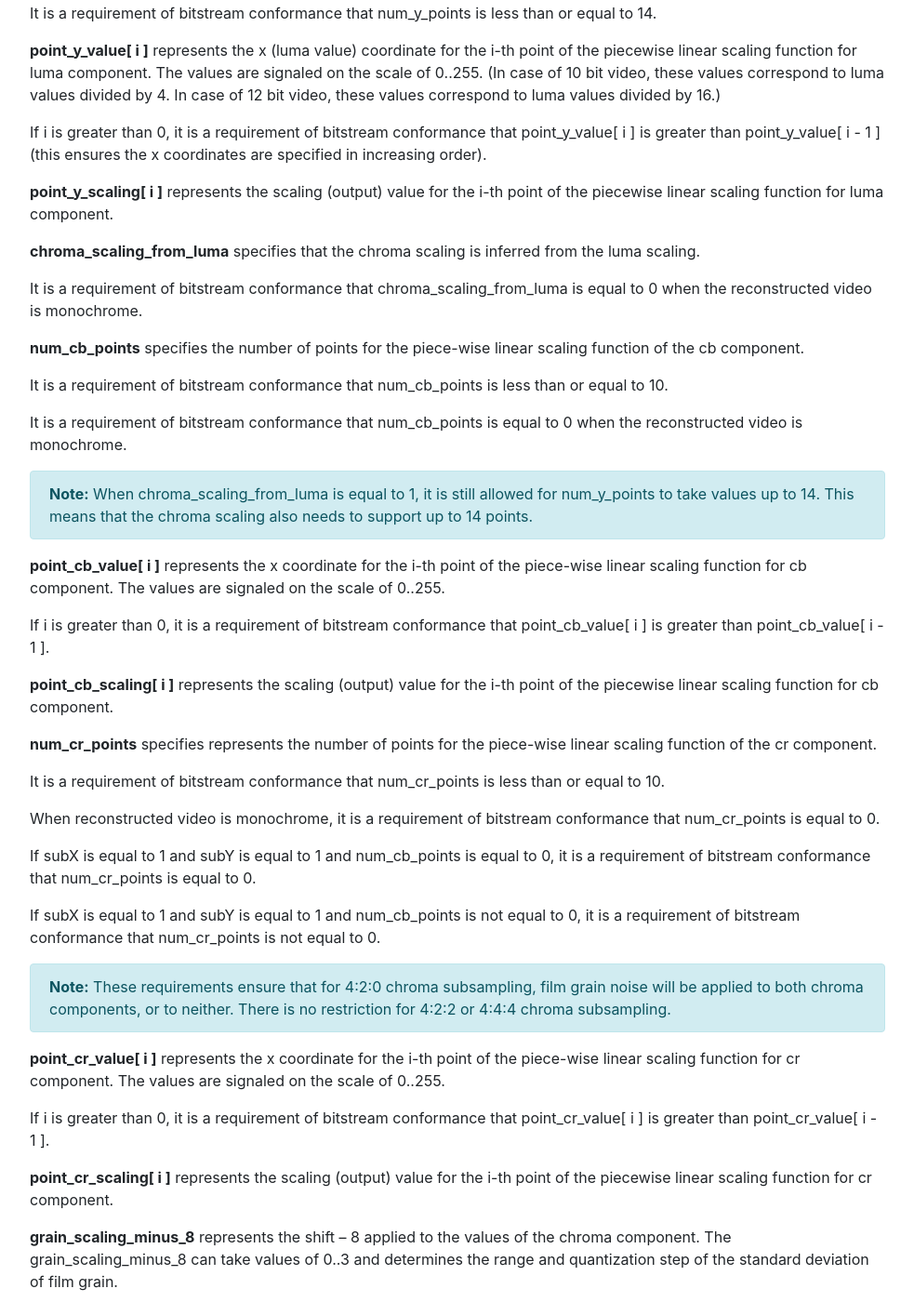
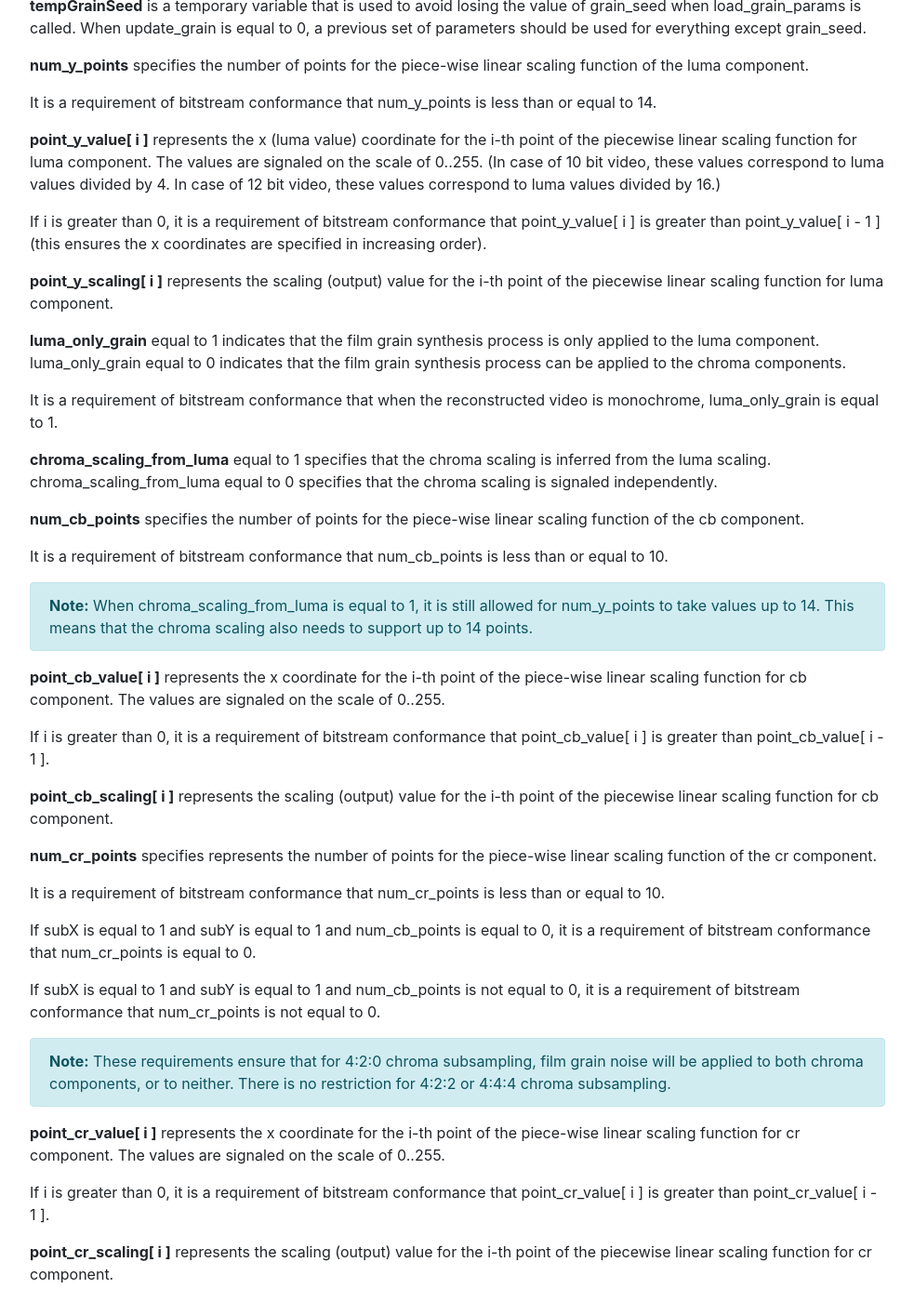
Before and after one commit to AOMediaCodec/afgs1-spec, a Jekyll site: the page docs/index.html, which Jekyll copies as it is, in a window 1280 px wide and 1400 px high, scrolled down 14711 px. Shown: the whole window at 93% size, without its empty margins (53-1036 px from the left). Built offline with Jekyll 4.4.1, drawn with Linux system fonts in a browser that asks for light colours; nearby versions of some CDN libraries; some of the changed text lies outside the part shown.

Commit message:
Adding luma only film grain flag

```diff
--- a/docs/index.html
+++ b/docs/index.html
@@ -90,7 +90,7 @@
   <li><a href="#syntax-structures-semantics" id="markdown-toc-syntax-structures-semantics">Syntax structures semantics</a>    <ul>
       <li><a href="#general-2" id="markdown-toc-general-2">General</a></li>
       <li><a href="#metadata-itu-t-t35-semantics" id="markdown-toc-metadata-itu-t-t35-semantics">Metadata ITU-T T.35 semantics</a></li>
-      <li><a href="#aomedia-itu-t-t35-payload-semantics" id="markdown-toc-aomedia-itu-t-t35-payload-semantics">AOMedia ITU-T T.35 payload semantics</a></li>
+      <li><a href="#aomedia-itu-t-t----35-payload-semantics" id="markdown-toc-aomedia-itu-t-t----35-payload-semantics">AOMedia ITU-T T.    35 payload semantics</a></li>
       <li><a href="#film-grain-parameters-semantics" id="markdown-toc-film-grain-parameters-semantics">Film grain parameters semantics</a></li>
     </ul>
   </li>
@@ -1030,15 +1030,31 @@
       <td> </td>
     </tr>
     <tr>
-      <td>    <b class="syntax-element">chroma_scaling_from_luma</b></td>
+      <td>    <b class="syntax-element">luma_only_grain</b></td>
       <td>f(1)</td>
     </tr>
     <tr>
-      <td>    if ( chroma_scaling_from_luma )</td>
-      <td> </td>
-    </tr>
-    <tr>
-      <td>    {</td>
+      <td>    if ( luma_only_grain ) {</td>
+      <td> </td>
+    </tr>
+    <tr>
+      <td>        chroma_scaling_from_luma = 0</td>
+      <td> </td>
+    </tr>
+    <tr>
+      <td>    } else {</td>
+      <td> </td>
+    </tr>
+    <tr>
+      <td>        <b class="syntax-element">chroma_scaling_from_luma</b></td>
+      <td>f(1)</td>
+    </tr>
+    <tr>
+      <td>    }</td>
+      <td> </td>
+    </tr>
+    <tr>
+      <td>    if ( luma_only_grain || chroma_scaling_from_luma ) {</td>
       <td> </td>
     </tr>
     <tr>
@@ -1257,7 +1273,7 @@
 itu_t_t35_terminal_provider_code equal to 0x5890 indicates that the ITU-T T.35 payload is
 specified by AOMedia.</p>
 
-<h3 id="aomedia-itu-t-t35-payload-semantics">AOMedia ITU-T T.35 payload semantics</h3>
+<h3 id="aomedia-itu-t-t----35-payload-semantics">AOMedia ITU-T T.    35 payload semantics</h3>
 
 <p><strong>itu_t_t35_terminal_provider_oriented_code</strong> provides the value of the
 ITU-T T3.5 terminal provider oriented code that is defined
@@ -1321,7 +1337,7 @@
 
 <p>It is a requirement of bitstream conformance that num_y_points is less than or equal to 14.</p>
 
-<p><strong>point_y_value[ i ]</strong>  represents the x (luma value) coordinate for the i-th point of the piecewise
+<p><strong>point_y_value[ i ]</strong> represents the x (luma value) coordinate for the i-th point of the piecewise
 linear scaling function for luma component. The values are signaled on the scale of
 0..255. (In case of 10 bit video, these values correspond to luma values divided by 4.
 In case of 12 bit video, these values correspond to luma values divided by 16.)</p>
@@ -1332,17 +1348,19 @@
 <p><strong>point_y_scaling[ i ]</strong> represents the scaling (output) value for the i-th point of the piecewise
 linear scaling function for luma component.</p>
 
-<p><strong>chroma_scaling_from_luma</strong> specifies that the chroma scaling is inferred from the luma scaling.</p>
-
-<p>It is a requirement of bitstream conformance that chroma_scaling_from_luma is equal to 0 when the reconstructed video is monochrome.</p>
+<p><strong>luma_only_grain</strong> equal to 1 indicates that the film grain synthesis process is only applied to the luma component.
+luma_only_grain equal to 0 indicates that the film grain synthesis process can be applied to the chroma components.</p>
+
+<p>It is a requirement of bitstream conformance that when the reconstructed video is monochrome, luma_only_grain is equal to 1.</p>
+
+<p><strong>chroma_scaling_from_luma</strong> equal to 1 specifies that the chroma scaling is inferred from the luma scaling.
+chroma_scaling_from_luma equal to 0 specifies that the chroma scaling is signaled independently.</p>
 
 <p><strong>num_cb_points</strong> specifies the number of points for the piece-wise linear
 scaling function of the cb component.</p>
 
 <p>It is a requirement of bitstream conformance that num_cb_points is less than or equal to 10.</p>
 
-<p>It is a requirement of bitstream conformance that num_cb_points is equal to 0 when the reconstructed video is monochrome.</p>
-
 <p class="alert alert-info"><strong>Note:</strong> When chroma_scaling_from_luma is equal to 1, it is still allowed for num_y_points to take values up to 14.
 This means that the chroma scaling also needs to support up to 14 points.</p>
 
@@ -1358,8 +1376,6 @@
 scaling function of the cr component.</p>
 
 <p>It is a requirement of bitstream conformance that num_cr_points is less than or equal to 10.</p>
-
-<p>When reconstructed video is monochrome, it is a requirement of bitstream conformance that num_cr_points is equal to 0.</p>
 
 <p>If subX is equal to 1 and subY is equal to 1 and num_cb_points is equal to 0,
 it is a requirement of bitstream conformance that num_cr_points is equal to 0.</p>
```
Also changed, not shown: other parts of docs/index.html (+1 -1 lines), 06.bitstream.syntax.md (+7 -3 lines), 07.bitstream.semantics.md (+8 -8 lines).
